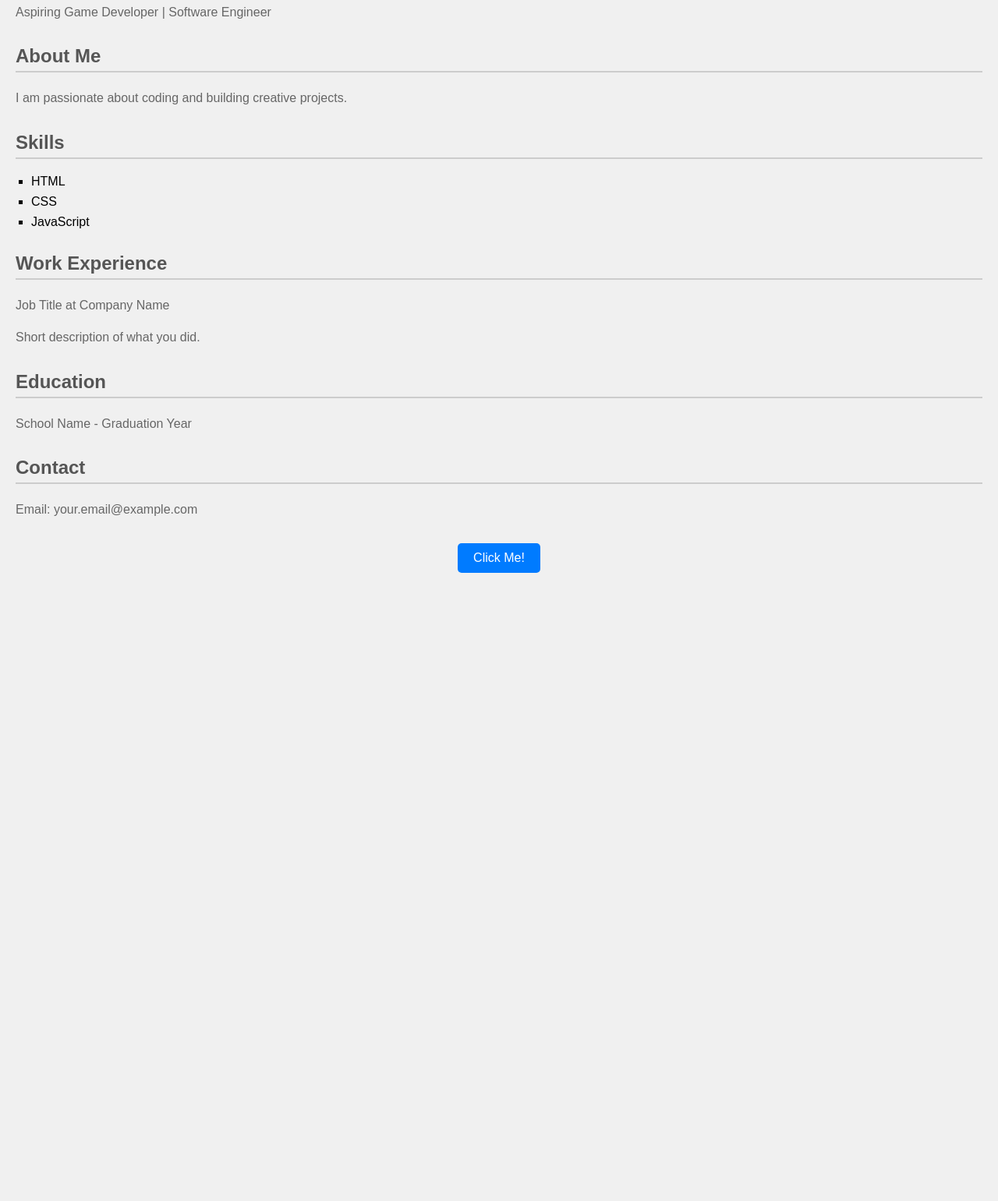
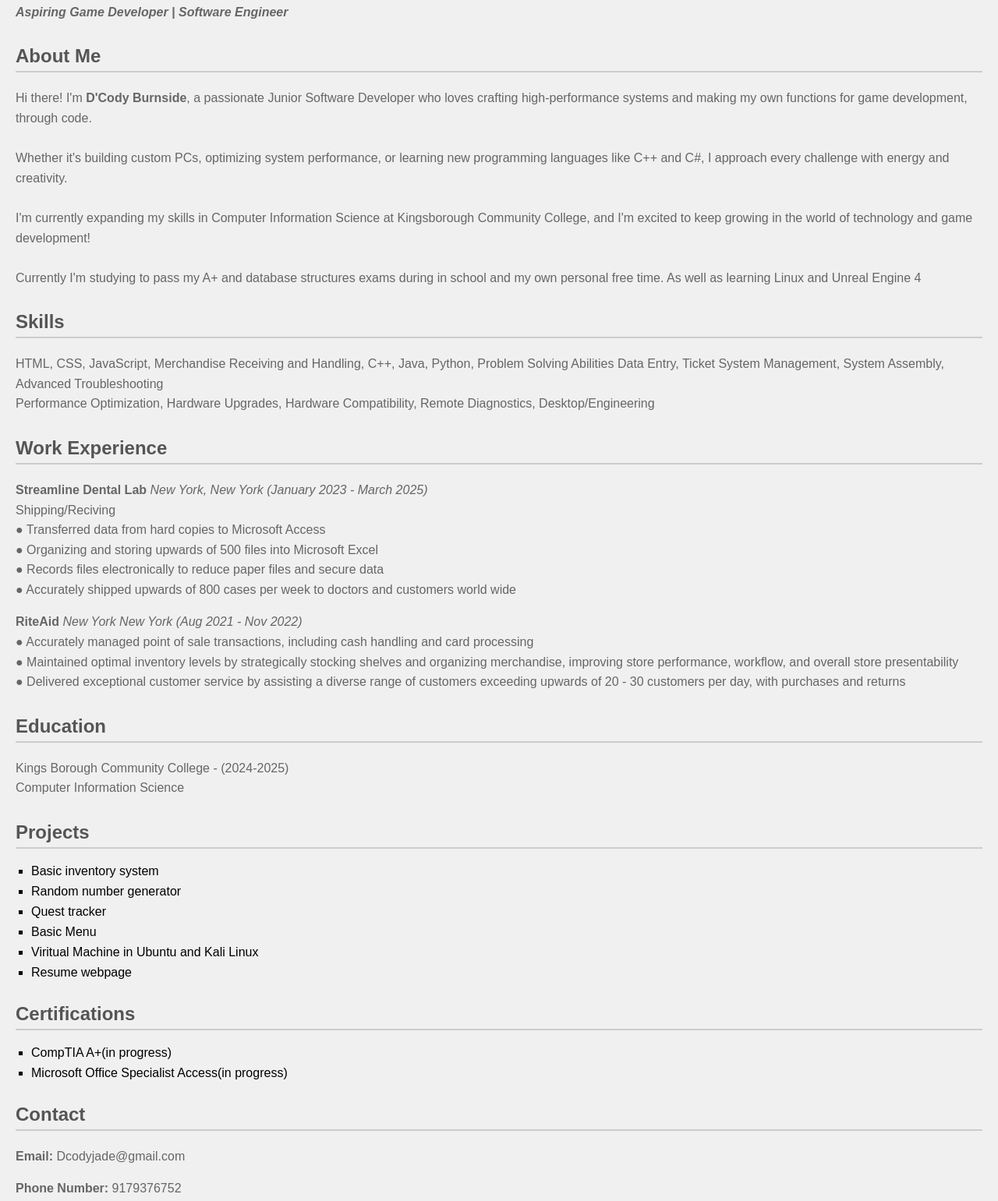
Before and after one commit to dcodyastro/Resume, a plain HTML site: page index.html in a window 1280 px wide. Shown: the part 97-1638 px from the top of the page at 78% size. Before the commit the page ends 882 px from the top, so only its background shows below. Drawn offline with Linux system fonts and the light colour scheme.

Commit message:
Update index.html

```diff
--- a/index.html
+++ b/index.html
@@ -8,43 +8,64 @@
     <link rel="stylesheet" href="style.css"> <!-- This connects your CSS -->
   </head>
 
-<body> <!-- All the stuff the user will see on the page -->
-
-    <!-- Your Name at the top -->
+<body>
     <h1>D'Cody Burnside</h1>
 
-    <!-- A short description or title -->
-    <p>Aspiring Game Developer | Software Engineer</p>
+    <p class="subtitle"><strong><em>Aspiring Game Developer | Software Engineer</em></strong></p>
 
-    <!-- About Me section -->
     <h2>About Me</h2>
-    <p>I am passionate about coding and building creative projects.</p>
+    <p>
+        Hi there! I'm <strong>D'Cody Burnside</strong>, a passionate Junior Software Developer who loves crafting high-performance systems and making my own functions for game development, through code.<br><br>
+        Whether it's building custom PCs, optimizing system performance, or learning new programming languages like C++ and C#, I approach every challenge with energy and creativity.<br><br>
+        I'm currently expanding my skills in Computer Information Science at Kingsborough Community College, and I'm excited to keep growing in the world of technology and game development!<br><br>
+        Currently I'm studying to pass my A+ and database structures exams during in school and my own personal free time. As well as learning Linux and Unreal Engine 4
+    </p>
 
-    <!-- Skills section -->
+
     <h2>Skills</h2>
-    <ul> <!-- "ul" = Unordered List (bullet points) -->
-        <li>HTML</li>
-        <li>CSS</li>
-        <li>JavaScript</li>
+
+        <p>HTML, CSS, JavaScript, Merchandise Receiving and Handling, C++, Java, Python, Problem Solving Abilities
+         Data Entry, Ticket System Management, System Assembly, Advanced Troubleshooting<br>
+        Performance Optimization, Hardware Upgrades, Hardware Compatibility, Remote Diagnostics, Desktop/Engineering
+    </p>
+
+    <h2>Work Experience</h2>
+    <p><strong>Streamline Dental Lab</strong> <em>New York, New York (January 2023 - March 2025)</em><br>
+        Shipping/Reciving <br>
+        ● Transferred data from hard copies to Microsoft Access<br>
+        ● Organizing and storing upwards of 500 files into Microsoft Excel<br>
+        ● Records files electronically to reduce paper files and secure data<br>
+        ● Accurately shipped upwards of 800 cases per week to doctors and customers world wide</p>
+
+    <p><strong>RiteAid</strong> <em>New York New York (Aug 2021 - Nov 2022)</em><br>
+        ● Accurately managed point of sale transactions, including cash handling and card processing<br>
+        ● Maintained optimal inventory levels by strategically stocking shelves and organizing
+        merchandise, improving store performance, workflow, and overall store presentability<br>
+        ● Delivered exceptional customer service by assisting a diverse range of customers exceeding
+        upwards of 20 - 30 customers per day, with purchases and returns
+    </p>
+
+    <h2>Education</h2>
+    <p>Kings Borough Community College - (2024-2025) <br> Computer Information Science </p>
+    <h2> Projects</h2>
+    <ul>
+        <li>Basic inventory system </li>
+        <li> Random number generator</li>
+        <li>Quest tracker</li>
+        <li> Basic Menu</li>
+        <li> Viritual Machine in Ubuntu and Kali Linux</li>
+        <li> Resume webpage</li>
     </ul>
+    <h2>Certifications</h2>
+    <ul>
+        <li>CompTIA A+(in progress)</li>
+        <li>Microsoft Office Specialist Access(in progress)</li>
+    </ul>
+    <h2>Contact</h2>
+    <p><strong>Email:</strong> Dcodyjade@gmail.com</p>
+    <p><strong>Phone Number:</strong> 9179376752</p>
 
-    <!-- Work Experience section -->
-    <h2>Work Experience</h2>
-    <p>Job Title at Company Name</p>
-    <p>Short description of what you did.</p>
 
-    <!-- Education section -->
-    <h2>Education</h2>
-    <p>School Name - Graduation Year</p>
-
-    <!-- Contact section -->
-    <h2>Contact</h2>
-    <p>Email: your.email@example.com</p>
-
-    <!-- Simple Button (optional JavaScript) -->
     <button onclick="showMessage()">Click Me!</button>
 
-    <script src="script.js"></script> <!-- Connects your JavaScript file -->
-</body>
-
-</html>
+    <script src="script.js"></script>
```
